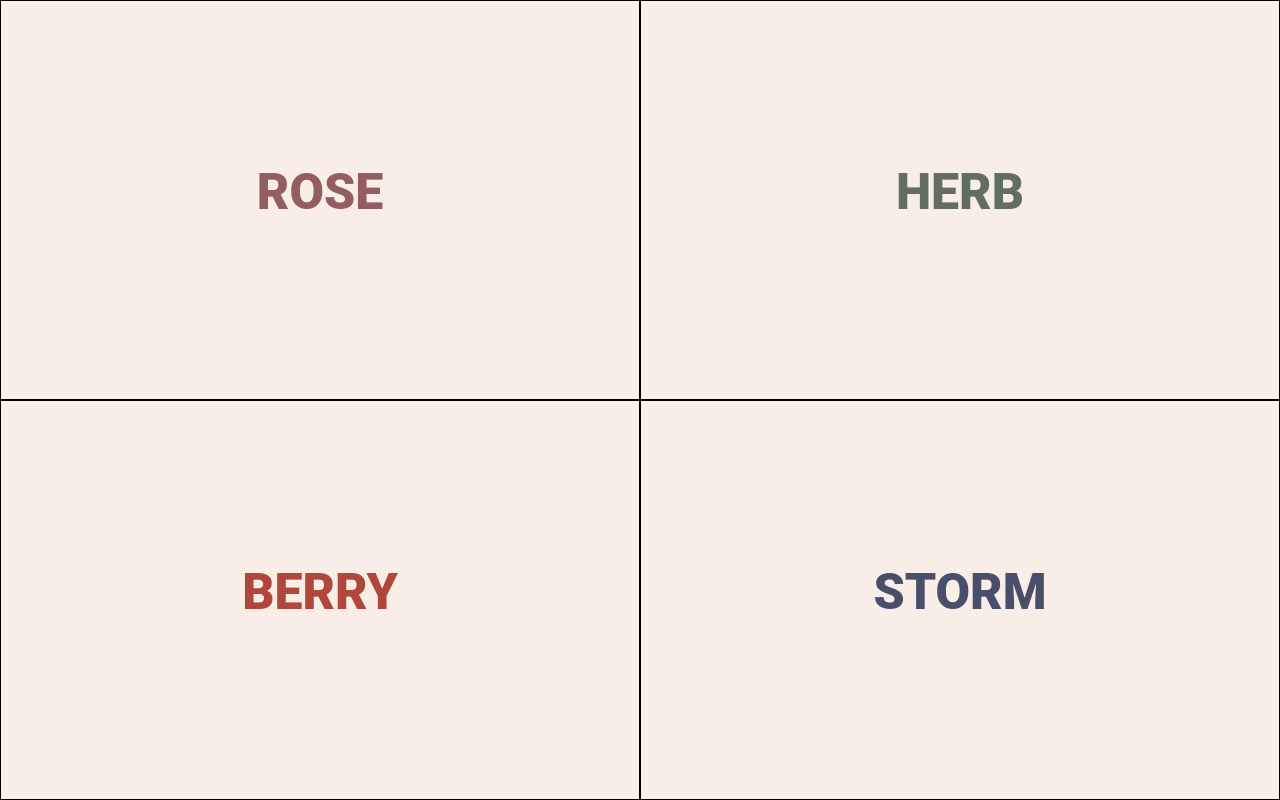
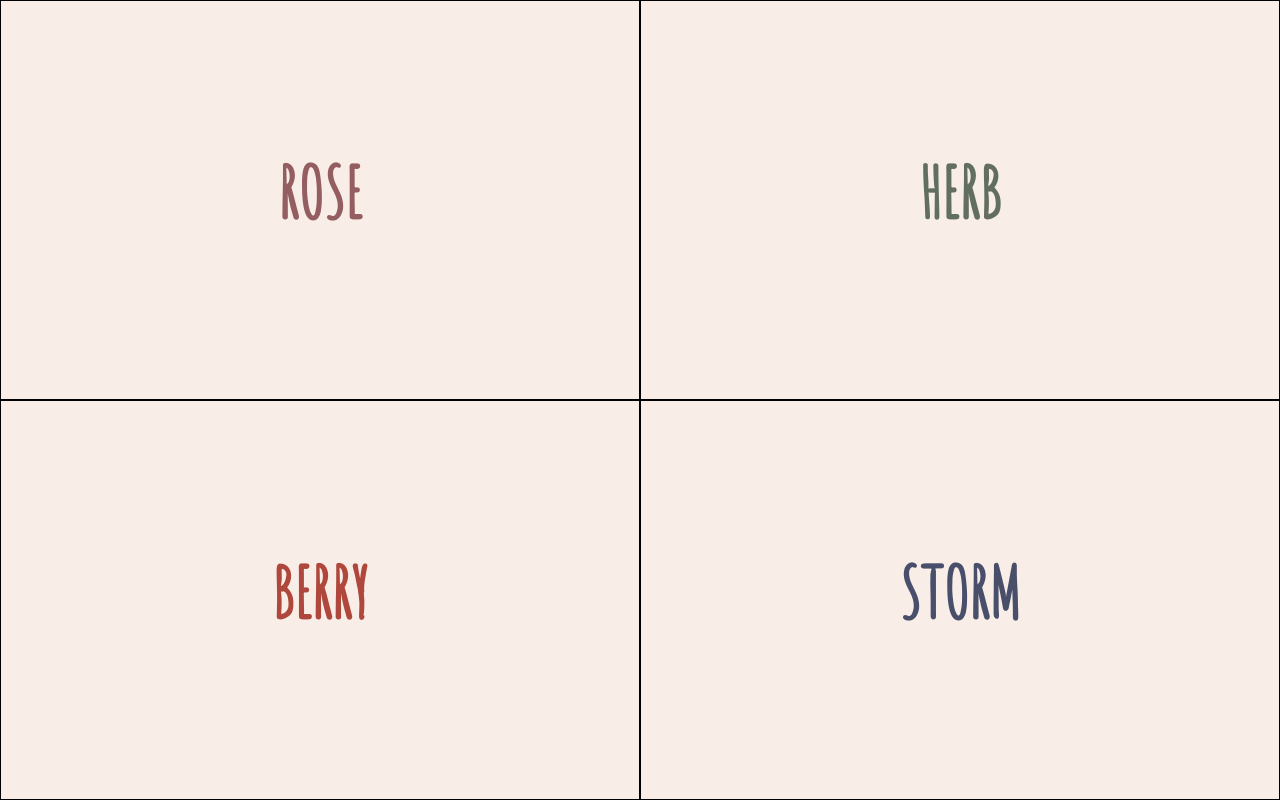
Before and after one commit to harvestknight/p2-burnett_claire, a website: page index.html in a window 1280 px wide. Drawn offline with nearby package versions, Linux system fonts and the light colour scheme.

Commit message:
Increase font size of color p

```diff
--- a/index.html
+++ b/index.html
@@ -7,6 +7,8 @@
         <meta name="viewport" content="width=device-width, initial-scale=1, shrink-to-fit=no">
 
         <link href="https://fonts.googleapis.com/css?family=Oswald" rel="stylesheet">
+
+        <link href="https://fonts.googleapis.com/css?family=Amatic+SC" rel="stylesheet">
 
         <link rel="stylesheet" href="https://stackpath.bootstrapcdn.com/bootstrap/4.1.3/css/bootstrap.min.css" integrity="sha384-MCw98/SFnGE8fJT3GXwEOngsV7Zt27NXFoaoApmYm81iuXoPkFOJwJ8ERdknLPMO" crossorigin="anonymous">
 
--- a/styles.css
+++ b/styles.css
@@ -36,9 +36,9 @@ body {
 }
 
 p {
-    font-family: 'Roboto', sans-serif;
+    font-family: 'Amatic SC', cursive;
     font-weight: 800;
-    font-size: 20px;
+    font-size: 35px;
     text-align: center;
 }
 
@@ -110,7 +110,7 @@ section {
 @media (min-width: 540px) {
 
     p {
-        font-size: 30px;
+        font-size: 50px;
     }
 
 }
@@ -118,7 +118,7 @@ section {
 @media (min-width: 720px) {
 
     p {
-        font-size: 35px;
+        font-size: 55px;
     }
 
 }
@@ -126,7 +126,7 @@ section {
 @media (min-width: 960px) {
 
     p {
-        font-size: 40px;
+        font-size: 60px;
     }
 
 }
@@ -134,7 +134,7 @@ section {
 @media (min-width: 1140px) {
 
     p {
-        font-size: 50px;
+        font-size: 70px;
     }
 
 }
```
